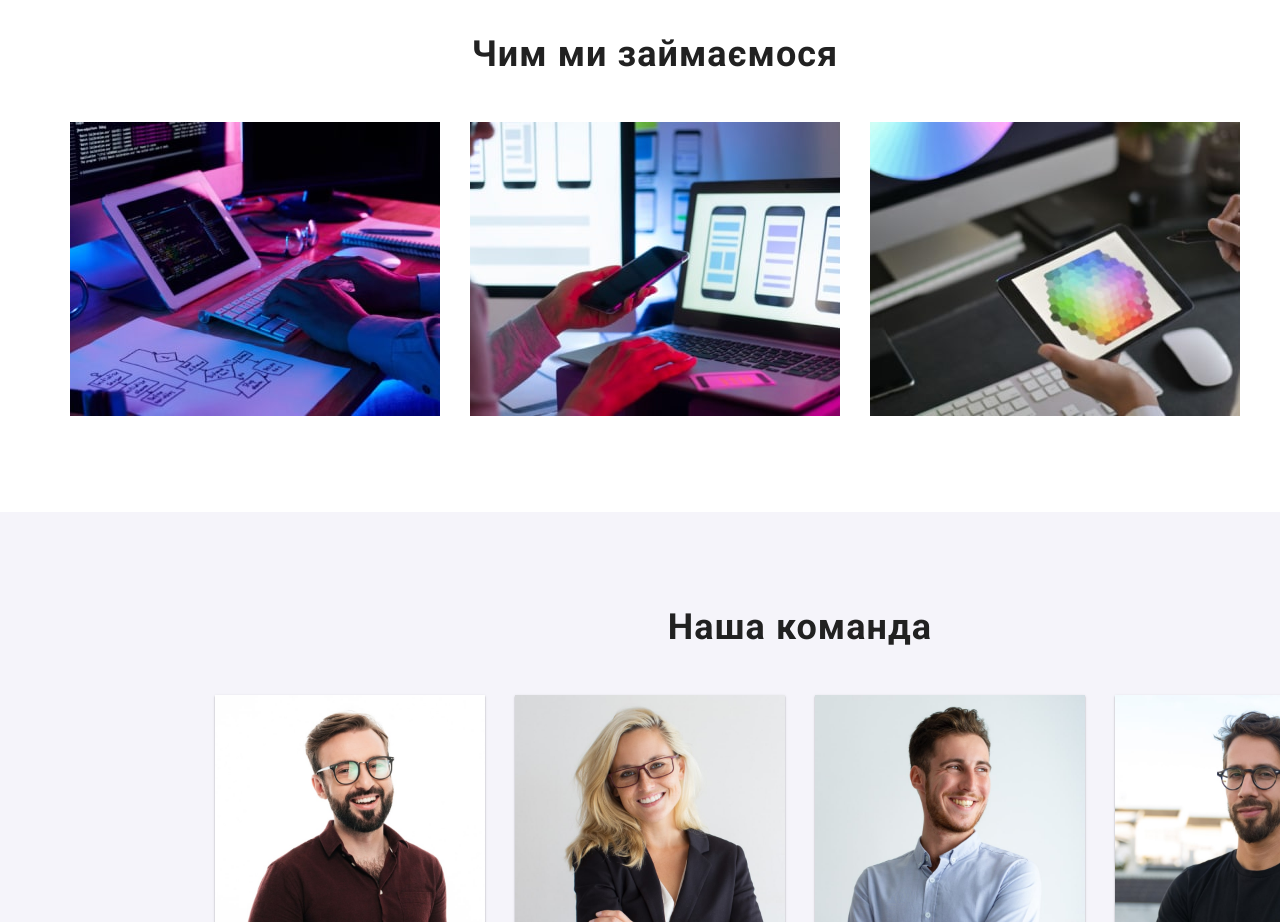
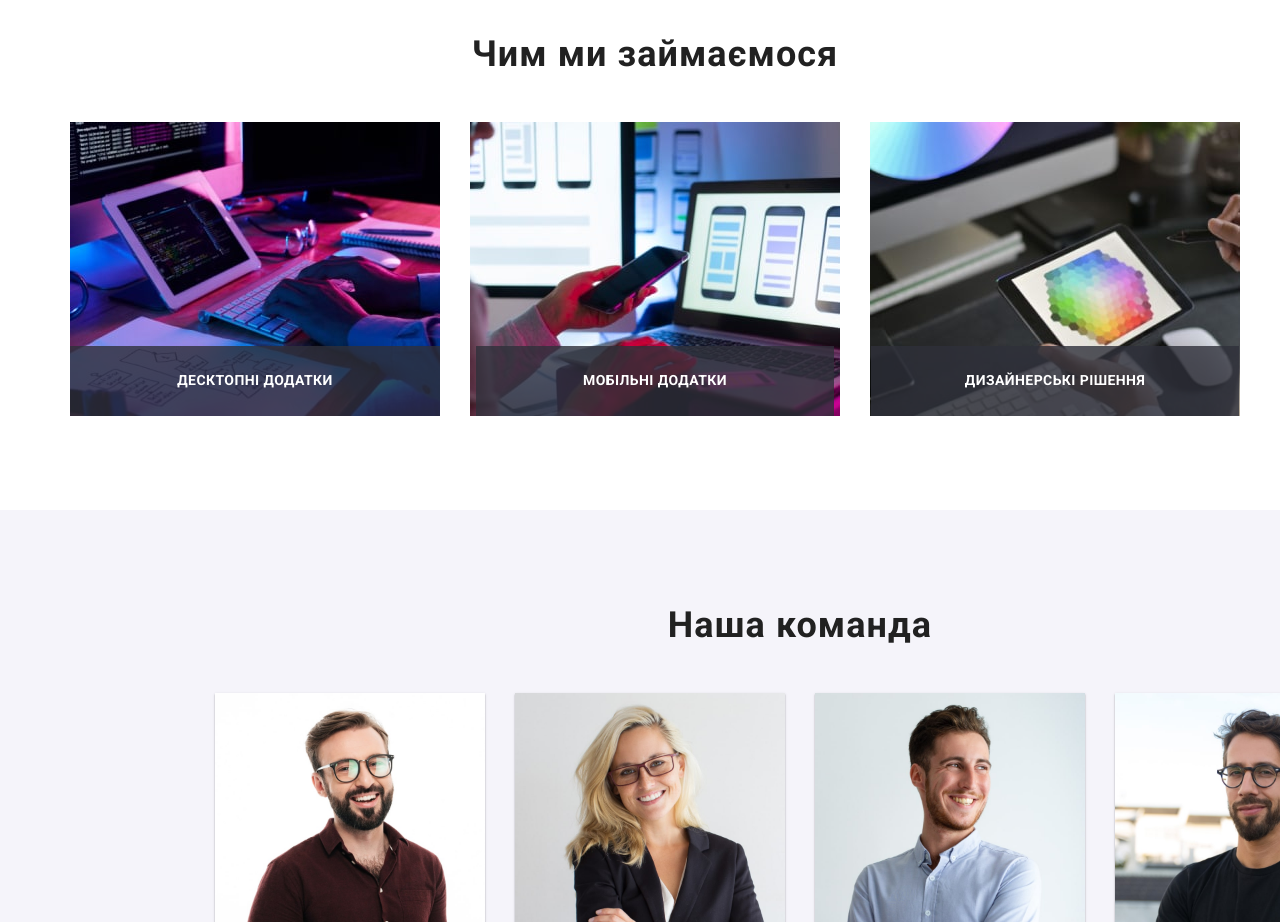
Before and after one commit to Vlad-lab-cloud/WebStudio-SCSS, a plain HTML site: page index.html in a window 1280 px wide. Shown: the part 1080-2002 px from the top of the page. Drawn offline with nearby package versions, Linux system fonts and the light colour scheme.

Commit message:
text na kartochkax

```diff
--- a/css/styles.css
+++ b/css/styles.css
@@ -124,10 +124,66 @@ color: #fff;
     margin: 0 auto;
     width: 1170px;
 }
+.action-item {
+    position: relative;
+    display: flex;
+    justify-content: center;
+}
+.action-image {
+    width: 370px;
+}
 .action-list {
     align-items: center;
     display: flex;
     column-gap: 30px;
+}
+.action-text1 {
+    position: absolute;
+    bottom: 0px;
+    font-family: var(--font-family);
+    font-weight: 700;
+    font-size: 14px;
+    letter-spacing: 0.03em;
+    text-transform: uppercase;
+    text-align: center;
+    color: #fff;
+    background-color: rgba(47, 48, 58, 0.8);
+    padding-left: 107px;
+    padding-right: 107px;
+    padding-top: 27px;
+    height: 70px;
+}
+.action-text2 {
+    position: absolute;
+    bottom: 0px;
+    font-family: var(--font-family);
+    font-weight: 700;
+    font-size: 14px;
+    letter-spacing: 0.03em;
+    text-transform: uppercase;
+    text-align: center;
+    color: #fff;
+    background-color: rgba(47, 48, 58, 0.8);
+    padding-left: 107px;
+    padding-right: 107px;
+    padding-top: 27px;
+    height: 70px;
+}
+.action-text3 {
+    position: absolute;
+    bottom: 0px;
+    font-family: var(--font-family);
+    font-weight: 700;
+    font-size: 14px;
+    letter-spacing: 0.03em;
+    text-transform: uppercase;
+    text-align: center;
+    color: #fff;
+    background-color: rgba(47, 48, 58, 0.8);
+    padding-left: 94px;
+    padding-right: 94px;
+    padding-top: 27px;
+    height: 70px;
 }
 .action-title {
     font-family: var(--font-family);
--- a/index.html
+++ b/index.html
@@ -74,11 +74,11 @@
     <h2 class="action-title">Чим ми займаємося</h2>
     <ul class="action-list">
     <li class="action-item">
-        <img class="action-image" src="./images/worktable.jpg" alt="Чим ми займаємося"></li>
-    <li>
-        <img class="action-image" src="./images/phone.jpg" alt="Чим ми займаємося"></li>
+        <img class="action-image" src="./images/worktable.jpg" alt="Чим ми займаємося"><p class="action-text1">Десктопні додатки</p></li>
+        <li class="action-item">
+        <img class="action-image" src="./images/phone.jpg" alt="Чим ми займаємося"><p class="action-text2">Мобільні додатки</p></li>
     <li class="action-item">
-        <img class="action-image" src="./images/tablet.jpg" alt="Чим ми займаємося"></li>
+        <img class="action-image" src="./images/tablet.jpg" alt="Чим ми займаємося"><p class="action-text3">Дизайнерські рішення</p></li>
     </ul>
 </section>
 </div>
```
